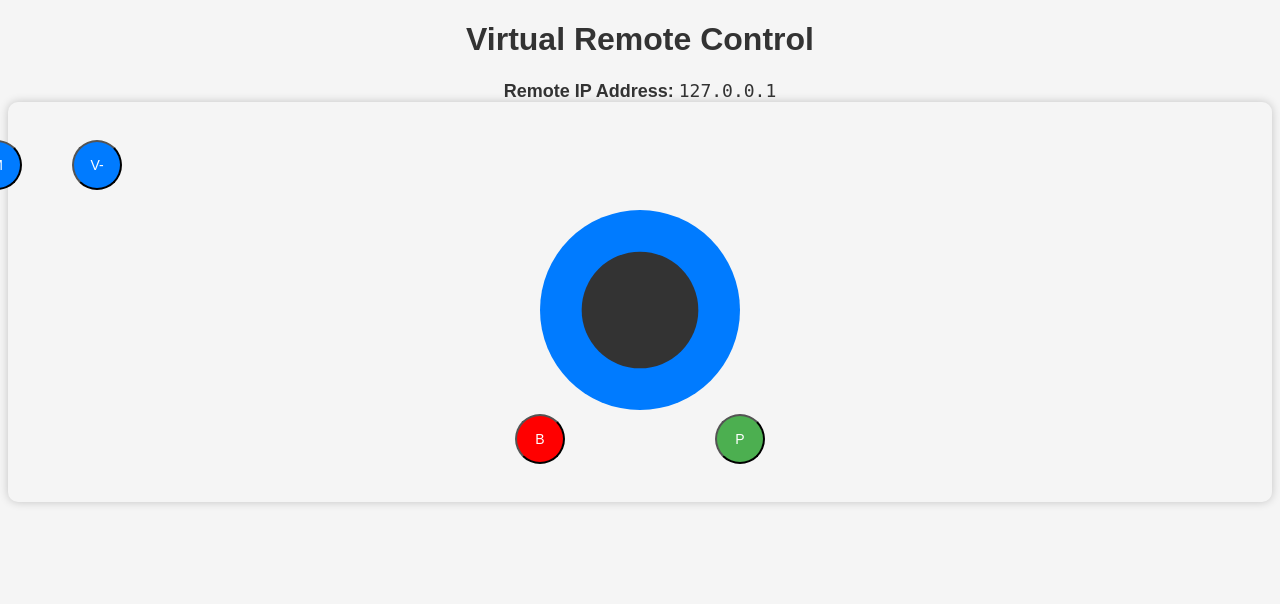
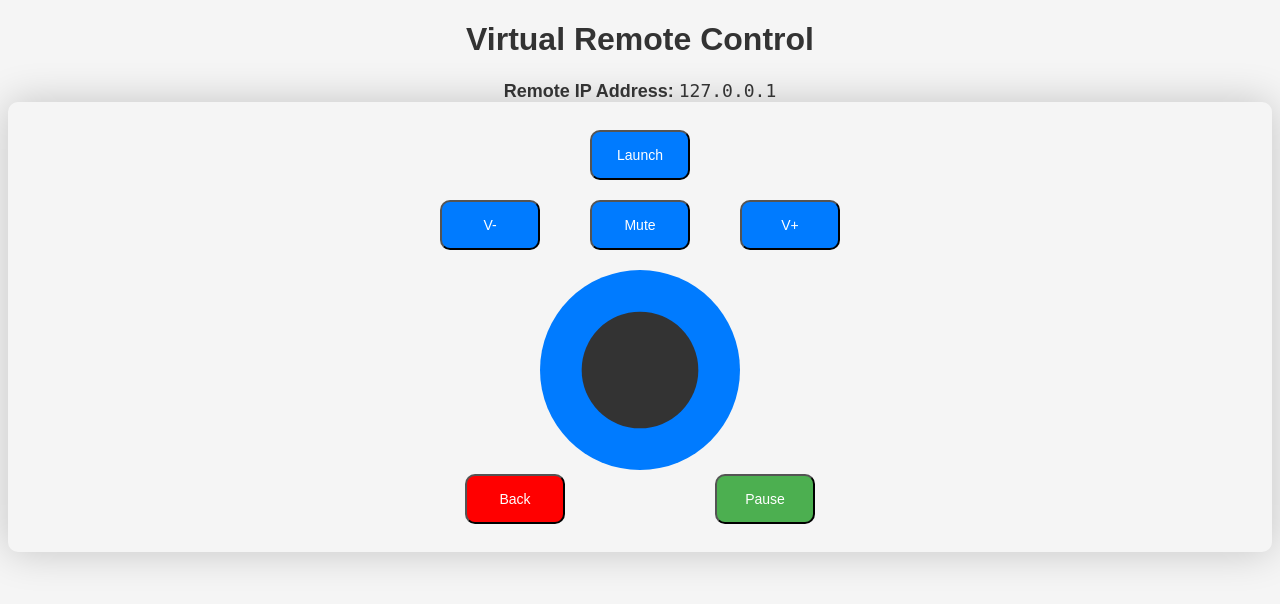
Before and after one commit to ad1107/virtual-remote-control, a Flask app: page / in a window 1280 px wide. Shown: the top 604 px of the page. Run offline with Flask 3, Linux system fonts and the light colour scheme; parts of the project's set-up code (start-up, migrations or seed data) failed here and were passed over.

Commit message:
Launch function, square buttons

```diff
--- a/templates/index.html
+++ b/templates/index.html
@@ -5,10 +5,20 @@
     <meta name="viewport" content="width=device-width, initial-scale=1.0, maximum-scale=1.0, user-scalable=no">
     <title>Virtual Remote Control</title>
     <style>
+        .stop-scrolling {
+            height: 100%;
+            overflow: hidden;
+        }
+
+        /* avoid double tap zooming */
+        * {
+            touch-action: manipulation;
+        }
+
         /* Global button scaling variables */
         :root {
             --button-size: 60px; /* Adjust the button size here */
-            --container-height: 400px; /* Adjust the container height here */
+            --container-height: 450px; /* Adjust the container height here */
             --dark-mode-bg: #595959; /* Dark mode background color */
             --dark-mode-text: #fff; /* Dark mode text color */
             --light-mode-bg: #f5f5f5; /* Light mode background color */
@@ -44,7 +54,7 @@
             flex-direction: column; /* Vertically align buttons */
             height: var(--container-height); /* Use the global variable for container height */
             border-radius: 10px; /* Rounded corners for the container */
-            box-shadow: 0px 0px 10px rgba(0, 0, 0, 0.2); /* Shadow effect */
+            box-shadow: 0px 0px 40px rgba(0, 0, 0, 0.2); /* Shadow effect */
         }
 
         /* Style the center button */
@@ -63,10 +73,10 @@
 
         /* Style the back button */
         .back-button {
-            width: 50px;
-            height: 50px;
+            width: 100px; /* Adjust the button size */
+            height: 50px; /* Adjust the button size */
             margin-right: 150px; /* Back and Pause buttons split apart size */
-            border-radius: 50%; /* Make the button circular */
+            border-radius: 10px; /* Make the button circular */
             background-color: #ff0000; /* Red background color */
             color: #fff; /* White text color */
             font-size: 14px; /* Adjust the font size */
@@ -75,9 +85,9 @@
 
         /* Style the Play/Pause button */
         .play-pause-button {
-            width: 50px; /* Adjust the button size */
+            width: 100px; /* Adjust the button size */
             height: 50px; /* Adjust the button size */
-            border-radius: 50%; /* Make the button circular */
+            border-radius: 10px; /* Make the button circular */
             background-color: #4caf50; /* Green background color */
             color: #fff; /* White text color */
             font-size: 14px; /* Adjust the font size */
@@ -87,25 +97,36 @@
         /* Style the volume buttons */
         .volume-buttons {
             display: flex;
-            justify-content: flex-end; /* Right-align horizontally */
-            align-items: flex-start; /* Align to the top vertically */
-            width: 100%;
+            justify-content: center; /* Horizontally center buttons */
+            align-items: center; /* Vertically center buttons */
+            width: 80%;
             padding: 20px 0; /* Add padding to separate them from the D-Pad */
-            margin-right: 2200px; /* Shift to try to be centered */
-            margin-top: -20px; /*Shift back on top to try to be centered vertically */
+            margin-left: 50px; /* Shift to the left */
         }
 
 
         /* Style the volume button */
         .volume-button {
-            width: 50px; /* Adjust the button size */
+            width: 100px; /* Adjust the button size */
             height: 50px; /* Adjust the button size */
             margin-right: 50px; /* Adjust the margin between the buttons */
-            border-radius: 50%; /* Make the button circular */
+            border-radius: 10px; /* Make the button circular */
             background-color: #007bff; /* Blue background color */
             color: #fff; /* White text color */
             font-size: 14px; /* Adjust the font size */
             cursor: pointer; /* Show pointer cursor on hover */
+        }
+
+        /* Style the launch button */
+        .launch-button {
+            width: 100px; /* Adjust the button size */
+            height: 50px; /* Adjust the button size */
+            border-radius: 10px; /* Rounded corners */
+            background-color: #007bff; /* Blue background color */
+            color: #fff; /* White text color */
+            font-size: 14px; /* Adjust the font size */
+            cursor: pointer; /* Show pointer cursor on hover */
+
         }
 
         /* Style the IP address display */
@@ -116,7 +137,7 @@
         }
     </style>
 </head>
-<body>
+<body class="stop-scrolling">
 <h1 style="text-align: center;">Virtual Remote Control</h1>
 
 <!-- Display the IP address and button press on the page -->
@@ -126,17 +147,19 @@
 
 <!-- D-Pad container -->
 <div class="dpad">
+
+    <!-- Launch button -->
+    <button class="launch-button" onclick="sendDirection('launch')">Launch</button>
     <!-- Volume buttons container at the top -->
     <div class="volume-buttons">
+        <!-- Volume Down button -->
+        <button class="volume-button" onclick="sendDirection('volume-down')">V-</button>
+        <!-- Mute button -->
+        <button class="volume-button" onclick="sendDirection('mute')">Mute</button>
         <!-- Volume Up button -->
         <button class="volume-button" onclick="sendDirection('volume-up')">V+</button>
+    </div>
 
-        <!-- Mute button -->
-        <button class="volume-button" onclick="sendDirection('mute')">M</button>
-
-        <!-- Volume Down button -->
-        <button class="volume-button" onclick="sendDirection('volume-down')">V-</button>
-    </div>
 
     <!-- Center button (image) -->
     <div class="center-button" id="center-button">
@@ -152,16 +175,17 @@
     <!-- Additional buttons container -->
     <div class="additional-buttons">
         <!-- Back button -->
-        <button class="back-button" onclick="sendDirection('back')">B</button>
+        <button class="back-button" onclick="sendDirection('back')">Back</button>
 
         <!-- Play/Pause button -->
-        <button class="play-pause-button" onclick="sendDirection('play-pause')">P</button>
+        <button class="play-pause-button" onclick="sendDirection('play-pause')">Pause</button>
     </div>
 </div>
 
 <script>
     // Linking the center button size
     const centerButtonSize = parseInt(getComputedStyle(document.documentElement).getPropertyValue('--button-size'));
+
     // JavaScript code to handle virtual d-pad interactions
     // Use AJAX to send the selected direction to the server
     const centerButton = document.getElementById('center-button');
@@ -213,6 +237,7 @@
             },
         });
     }
+
 </script>
 </body>
 </html>
```
